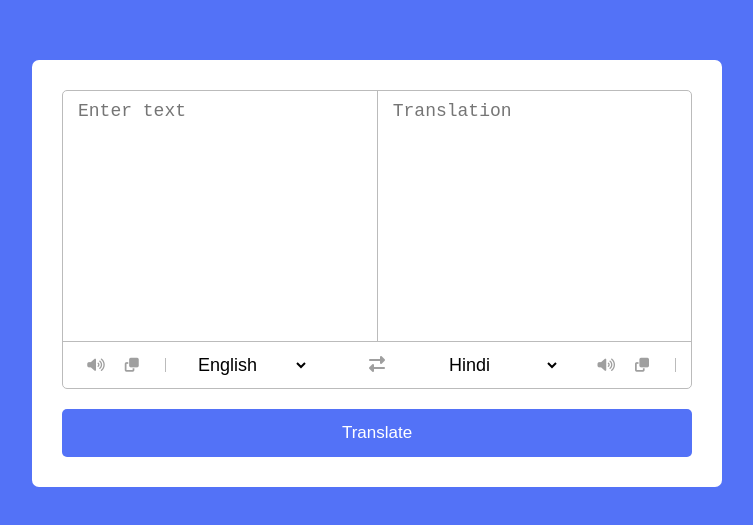
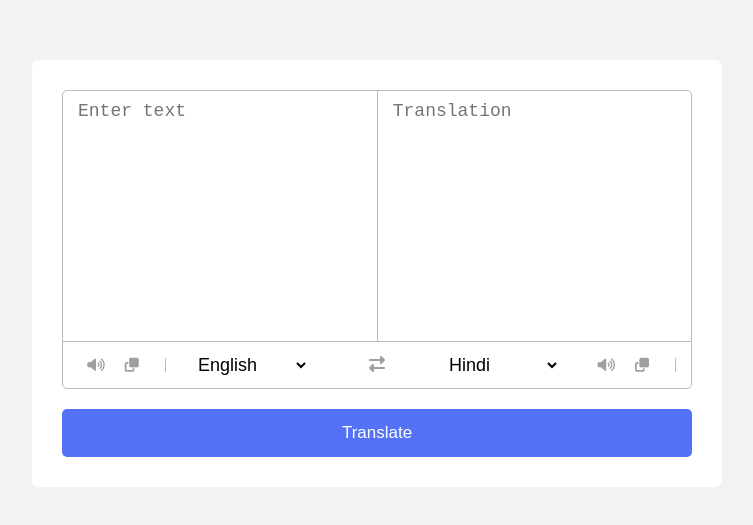
Before and after one commit to lahiru-rajapakshe/language-translator, a plain HTML site: page index.html in a window 1280 px wide. Shown: the part 127-652 px from the top of the page, without its empty margins (263-1016 px from the left). Drawn offline with Linux system fonts and the light colour scheme.

Commit message:
Revamp the styles

```diff
--- a/style.css
+++ b/style.css
@@ -9,7 +9,7 @@ body{
     align-items: center;
     justify-content: center;
     min-height: 100vh;
-    background: #5372F7;
+    background: #f2f2f3;
 
 }
 .container{
```
